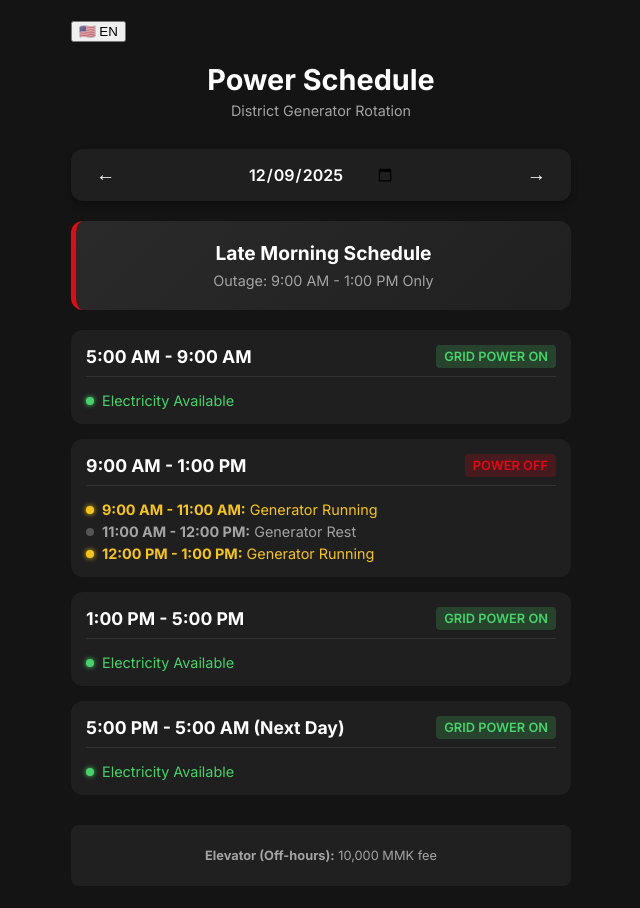
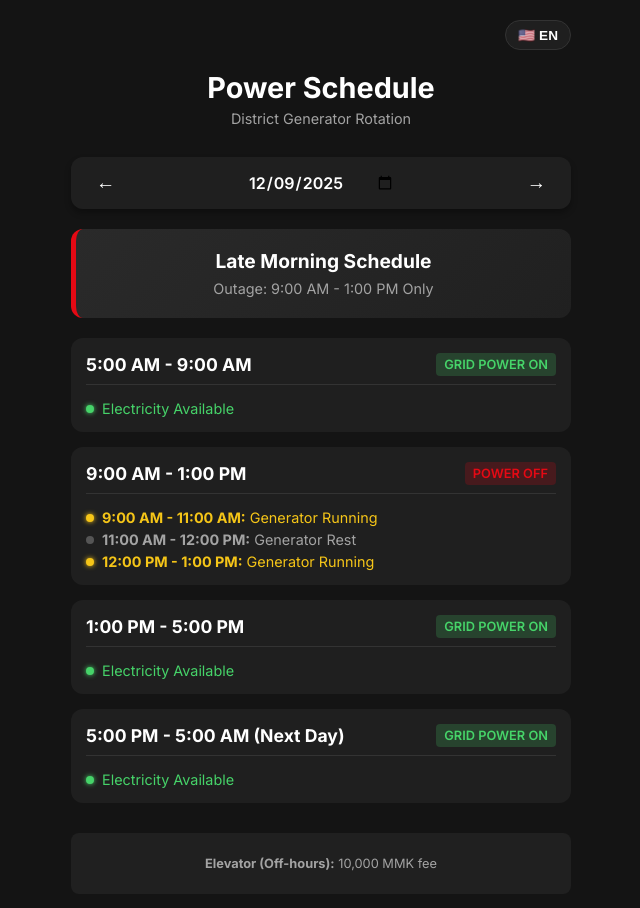
Before and after one commit to Tashido87/Generator_hour, a plain HTML site: page index.html in a window 1280 px wide. Shown: the whole page, without its empty margins (319-959 px from the left). Drawn offline with Linux system fonts and the light colour scheme.

Commit message:
Refactor CSS for language toggle and clean up
Added language toggle styles to the top bar.

```diff
--- a/style.css
+++ b/style.css
@@ -1,11 +1,11 @@
 :root {
-    --bg-color: #141414; /* Netflix-like dark background */
+    --bg-color: #141414;
     --card-bg: #1f1f1f;
     --text-main: #ffffff;
     --text-muted: #a3a3a3;
-    --accent-red: #e50914; /* Outage color */
-    --accent-green: #46d369; /* Grid ON color */
-    --accent-yellow: #f5c518; /* Generator ON color */
+    --accent-red: #e50914;
+    --accent-green: #46d369;
+    --accent-yellow: #f5c518;
     --border-radius: 12px;
     --font-family: 'Inter', sans-serif;
 }
@@ -23,10 +23,33 @@ body {
 
 .app-container {
     width: 100%;
-    max-width: 500px; /* Mobile app feel */
+    max-width: 500px;
     display: flex;
     flex-direction: column;
     gap: 20px;
+}
+
+/* Language Toggle */
+.top-bar {
+    display: flex;
+    justify-content: flex-end;
+}
+
+.lang-btn {
+    background-color: var(--card-bg);
+    border: 1px solid #333;
+    color: var(--text-main);
+    padding: 6px 12px;
+    border-radius: 20px;
+    cursor: pointer;
+    font-size: 0.85rem;
+    font-weight: 600;
+    transition: all 0.2s;
+}
+
+.lang-btn:hover {
+    background-color: #333;
+    border-color: #555;
 }
 
 /* Header */
```
